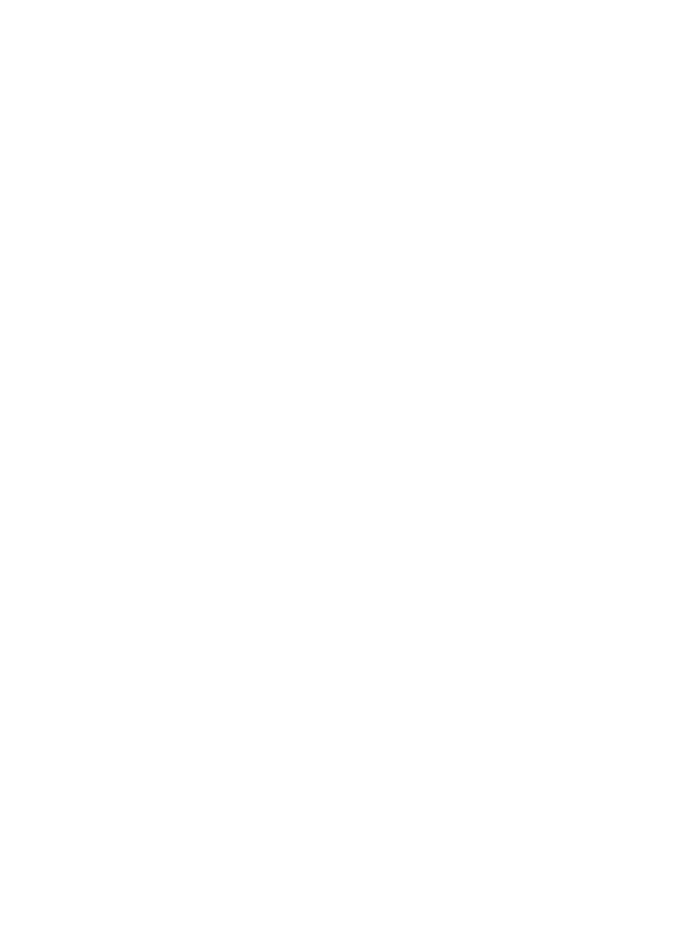
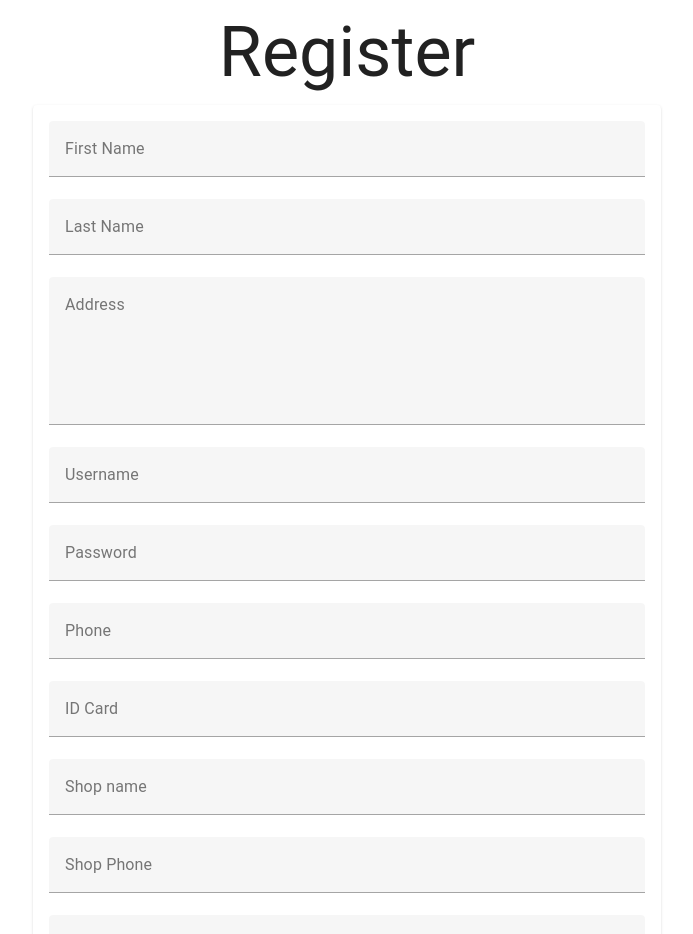
Before and after one commit to mxntha/KasetMore, a Vue app: page /registerFarmer in a window 1280 px wide. Before the commit this address had no page. Shown: the top 934 px of the page, without its empty margins (293-986 px from the left). Before the commit the page ends 800 px from the top, so only its background shows below. Built offline with nearby package versions, Linux system fonts and the light colour scheme.

Commit message:
Add component

```diff
--- a/components.d.ts
+++ b/components.d.ts
@@ -8,6 +8,7 @@ export {}
 declare module 'vue' {
   export interface GlobalComponents {
     HelloWorld: typeof import('./src/components/HelloWorld.vue')['default']
+    Productcard: typeof import('./src/components/product card/productcard.vue')['default']
     RouterLink: typeof import('vue-router')['RouterLink']
     RouterView: typeof import('vue-router')['RouterView']
   }
--- a/index.html
+++ b/index.html
@@ -5,7 +5,7 @@
     <meta charset="UTF-8" />
     <link rel="icon" href="/favicon.ico" />
     <meta name="viewport" content="width=device-width, initial-scale=1.0" />
-    <title>Welcome to Vuetify 3</title>
+    <title>Kaset More</title>
 </head>
 
 <body>
--- /dev/null
+++ b/src/components/product card/interface.ts
@@ -0,0 +1,7 @@
+export interface ProductCard{
+    name : string
+    price : number
+    amount : number
+    picture : string
+    id : string
+}
--- /dev/null
+++ b/src/components/product card/productcard.vue
@@ -0,0 +1,76 @@
+<template>
+    <v-card
+      :loading="loading"
+      class="mx-auto my-12"
+      max-width="374"
+    >
+      <template v-slot:loader="{ isActive }">
+        <v-progress-linear
+          :active="isActive"
+          color="deep-purple"
+          height="4"
+          indeterminate
+        ></v-progress-linear>
+      </template>
+
+      <v-img
+        cover
+        height="250"
+        src="https://cdn.vuetifyjs.com/images/cards/cooking.png"
+      ></v-img>
+
+      <v-card-item>
+        <v-card-title>Cafe Badilico</v-card-title>
+
+        <v-card-subtitle>
+          <span class="me-1">Local Favorite</span>
+
+          <v-icon
+            color="error"
+            icon="mdi-fire-circle"
+            size="small"
+          ></v-icon>
+        </v-card-subtitle>
+      </v-card-item>
+
+      <v-card-text>
+        <v-row
+          align="center"
+          class="mx-0"
+        >
+          <v-rating
+            :model-value="4.5"
+            color="amber"
+            density="compact"
+            half-increments
+            readonly
+            size="small"
+          ></v-rating>
+
+          <div class="text-grey ms-4">
+            4.5 (413)
+          </div>
+        </v-row>
+
+        <div class="my-4 text-subtitle-1">
+          $ • Italian, Cafe
+        </div>
+
+        <div>Small plates, salads & sandwiches - an intimate setting with 12 indoor seats plus patio seating.</div>
+      </v-card-text>
+
+      <v-card-actions>
+        <v-btn
+          color="deep-purple-lighten-2"
+          variant="text"
+          @click="reserve"
+        >
+          Reserve
+        </v-btn>
+      </v-card-actions>
+    </v-card>
+  </template>
+
+<script>
+
+</script>
--- a/src/pages/index.vue
+++ b/src/pages/index.vue
@@ -1,10 +1,23 @@
 <template>
-<v-btn @click="gotoLogin">login</v-btn>
+<v-btn @click="gotoLogin">logincustomer</v-btn>
+<v-btn @click="gotoregisterFarmer">loginfarmer</v-btn>
+<ProductCardvue v-for="i in productlist">
+
+</ProductCardvue>
+
 
 </template>
 
 <script lang="ts" setup>
 import { useRouter, useRoute } from 'vue-router'
+import {ProductCard} from '@/components/product card/interface'
+import ProductCardvue from "@/components/product card/productcard.vue"
+import { ref } from 'vue'
+
+const productlist = ref(["atip","kuy","boring","atippa","sudsud"])
+
 const router = useRouter()
-    function gotoLogin(){router.push({path:"/login" })}
+
+function gotoLogin(){router.push({path:"/login" })}
+function gotoregisterFarmer(){router.push({path:"/registerFarmer" })}
 </script>
--- /dev/null
+++ b/src/pages/login/interface.ts
@@ -0,0 +1,4 @@
+export interface LoginForm{
+    username : string
+    password : string
+}
--- a/src/pages/login.vue
+++ b/src/pages/login/login.vue
@@ -13,13 +13,13 @@
       rounded="lg"
     >
       <div class="text-subtitle-1 text-medium-emphasis">Account</div>
-      {{ email }}
+      {{ loginform.username }}
       <v-text-field
         density="compact"
-        placeholder="Email address"
+        placeholder="Username"
         prepend-inner-icon="mdi-email-outline"
         variant="outlined"
-        v-model="email"
+        v-model="loginform.username"
       ></v-text-field>
 
       <div class="text-subtitle-1 text-medium-emphasis d-flex align-center justify-space-between">
@@ -42,7 +42,7 @@
         placeholder="Enter your password"
         prepend-inner-icon="mdi-lock-outline"
         variant="outlined"
-        v-model="password"
+        v-model="loginform.password"
         @click:append-inner="visible = !visible"
       ></v-text-field>
 
@@ -71,7 +71,7 @@
       <v-card-text class="text-center">
         <a
           class="text-blue text-decoration-none"
-          href="register"
+          href="registerCustomer"
           rel="noopener noreferrer"
         >
           Sign up now <v-icon icon="mdi-chevron-right"></v-icon>
@@ -84,12 +84,16 @@
 <script lang="ts" setup>
   //
   import { ref } from 'vue';
+  import {type LoginForm} from './interface'
 
-  const email = ref("")
-  const password = ref("")
+
   const visible = ref(false)
+  const loginform = ref<LoginForm>({
+    username : "",
+    password : ""
+  })
 
   function login (){
-    console.log(email.value+" and "+password.value)
+    console.log(loginform.value)
   }
 </script>
--- /dev/null
+++ b/src/pages/register/interface.ts
@@ -0,0 +1,25 @@
+export interface RegisterForm{
+    firstname : string
+    lastname : string
+    address : string
+    username : string
+    password : string
+    phone : string
+}
+
+export interface RegisterFarmer{
+    firstname : string
+    lastname : string
+    address : string
+    username : string
+    password : string
+    phone : string
+    idcard : string
+    shop : Shop
+}
+
+export interface Shop{
+    shopname : string
+    shopphone : string
+    shopaddress : string
+}
--- a/src/pages/register.vue
+++ b/src/pages/register/registerCustomer.vue
@@ -17,7 +17,7 @@
           <v-card-text>
             <v-text-field
 
-              v-model="Fname"
+              v-model="registerform.firstname"
 
               label="First Name"
               placeholder="John"
@@ -26,7 +26,7 @@
 
             <v-text-field
 
-              v-model="Lname"
+              v-model="registerform.lastname"
 
               label="Last Name"
               placeholder="John"
@@ -35,7 +35,7 @@
 
             <v-textarea
 
-              v-model="address"
+              v-model="registerform.address"
               label="Address"
               placeholder="Snowy Rock Pl"
               counter="50"
@@ -44,7 +44,7 @@
 
             <v-text-field
 
-              v-model="Uname"
+              v-model="registerform.username"
               label="Username"
               placeholder="John"
               required
@@ -52,7 +52,7 @@
 
             <v-text-field
 
-              v-model="password"
+              v-model="registerform.password"
               label="Password"
               required
               placeholder="xxxxxx"
@@ -60,7 +60,7 @@
 
             <v-text-field
 
-              v-model="phone"
+              v-model="registerform.phone"
 
               label="Phone"
               required
@@ -94,18 +94,22 @@
 <script lang="ts" setup>
 import { ref } from 'vue';
 import { useRouter, useRoute } from 'vue-router'
+import { type RegisterForm } from './interface'
+
+//ตัวแปร
+const registerform = ref<RegisterForm>({
+  address : "",
+  firstname : "",
+  lastname : "",
+  password : "",
+  phone : "",
+  username : ""
+})
 
 const router = useRouter()
-const Fname = ref("")
-const Lname = ref("")
-const address = ref("")
-const Uname = ref("")
-const password = ref("")
-const phone = ref("")
 
 function submit (){
-    console.log(`${Fname.value} and ${Lname.value} and ${address.value} and ${Uname.value}
-    and ${password.value} and ${phone.value}`)
+    console.log(registerform.value)
   }
 
 
--- /dev/null
+++ b/src/pages/register/registerFarmer.vue
@@ -0,0 +1,170 @@
+<template>
+    <div
+    class="regis"
+    >
+      Register
+    </div>
+
+    <v-row justify="center">
+        <v-col
+          cols="12"
+          sm="10"
+          md="8"
+          lg="6"
+        >
+
+          <v-card ref="form">
+            <v-card-text>
+              <v-text-field
+
+                v-model="registerfarmer.firstname"
+
+                label="First Name"
+                placeholder="John"
+                required
+              ></v-text-field>
+
+              <v-text-field
+
+                v-model="registerfarmer.lastname"
+
+                label="Last Name"
+                placeholder="John"
+                required
+              ></v-text-field>
+
+              <v-textarea
+
+                v-model="registerfarmer.address"
+                label="Address"
+                placeholder="Snowy Rock Pl"
+                counter="50"
+                required
+              ></v-textarea>
+
+              <v-text-field
+
+                v-model="registerfarmer.username"
+                label="Username"
+                placeholder="John"
+                required
+              ></v-text-field>
+
+              <v-text-field
+
+                v-model="registerfarmer.password"
+                label="Password"
+                required
+                placeholder="xxxxxx"
+              ></v-text-field>
+
+              <v-text-field
+
+                v-model="registerfarmer.phone"
+
+                label="Phone"
+                required
+                placeholder="08xxxxxxxx"
+                counter="10"
+              ></v-text-field>
+
+              <v-text-field
+
+                v-model="registerfarmer.idcard"
+
+                label="ID Card"
+                required
+                placeholder="xxxxxxxxxxxxx"
+                counter="13"
+              ></v-text-field>
+
+              <v-text-field
+
+                v-model="registerfarmer.shop.shopname"
+
+                label="Shop name"
+                required
+                placeholder="Kaset More"
+              ></v-text-field>
+
+              <v-text-field
+
+                v-model="registerfarmer.shop.shopphone"
+
+                label="Shop Phone"
+                required
+                placeholder="0xxxxxxxxx(xxx)"
+              ></v-text-field>
+
+              <v-textarea
+
+                v-model="registerfarmer.shop.shopaddress"
+                label="Shop Address"
+                placeholder="Snowy Rock Pl"
+                counter="50"
+                required
+              ></v-textarea>
+
+            </v-card-text>
+            <v-divider class="mt-12"></v-divider>
+            <v-card-actions>
+              <v-btn variant="text"
+              @click="router.go(-1)">
+                Cancel
+              </v-btn>
+              <v-spacer></v-spacer>
+
+              <v-btn
+                color="primary"
+                variant="text"
+                @click="submit"
+              >
+                Submit
+              </v-btn>
+            </v-card-actions>
+          </v-card>
+        </v-col>
+      </v-row>
+    </template>
+
+  <script lang="ts" setup>
+  import { ref } from 'vue';
+  import { useRouter, useRoute } from 'vue-router'
+  import { type RegisterForm } from './interface'
+  import { type RegisterFarmer } from './interface';
+
+  //ตัวแปร
+  const registerfarmer = ref<RegisterFarmer>({
+    firstname : "",
+    lastname : "",
+    address : "",
+    username : "",
+    password : "",
+    phone : "",
+    idcard : "",
+    shop : {
+        shopname : "",
+        shopaddress : "",
+        shopphone : ""
+    }
+  })
+
+  const router = useRouter()
+
+  function submit (){
+      console.log(registerfarmer.value)
+
+    }
+
+
+  </script>
+
+
+
+  <style>
+  .regis{
+    font-size: 70px;
+    text-align: center;
+
+  }
+  </style>
--- a/typed-router.d.ts
+++ b/typed-router.d.ts
@@ -40,8 +40,8 @@ import type {
 declare module 'vue-router/auto/routes' {
   export interface RouteNamedMap {
     '/': RouteRecordInfo<'/', '/', Record<never, never>, Record<never, never>>,
-    '/login': RouteRecordInfo<'/login', '/login', Record<never, never>, Record<never, never>>,
-    '/register': RouteRecordInfo<'/register', '/register', Record<never, never>, Record<never, never>>,
+    '/register/registerCustomer': RouteRecordInfo<'/register/registerCustomer', '/register/registerCustomer', Record<never, never>, Record<never, never>>,
+    '/register/registerFarmer': RouteRecordInfo<'/register/registerFarmer', '/register/registerFarmer', Record<never, never>, Record<never, never>>,
   }
 }
 
```
Also changed, not shown: src/router/index.ts (+8 -3 lines).
